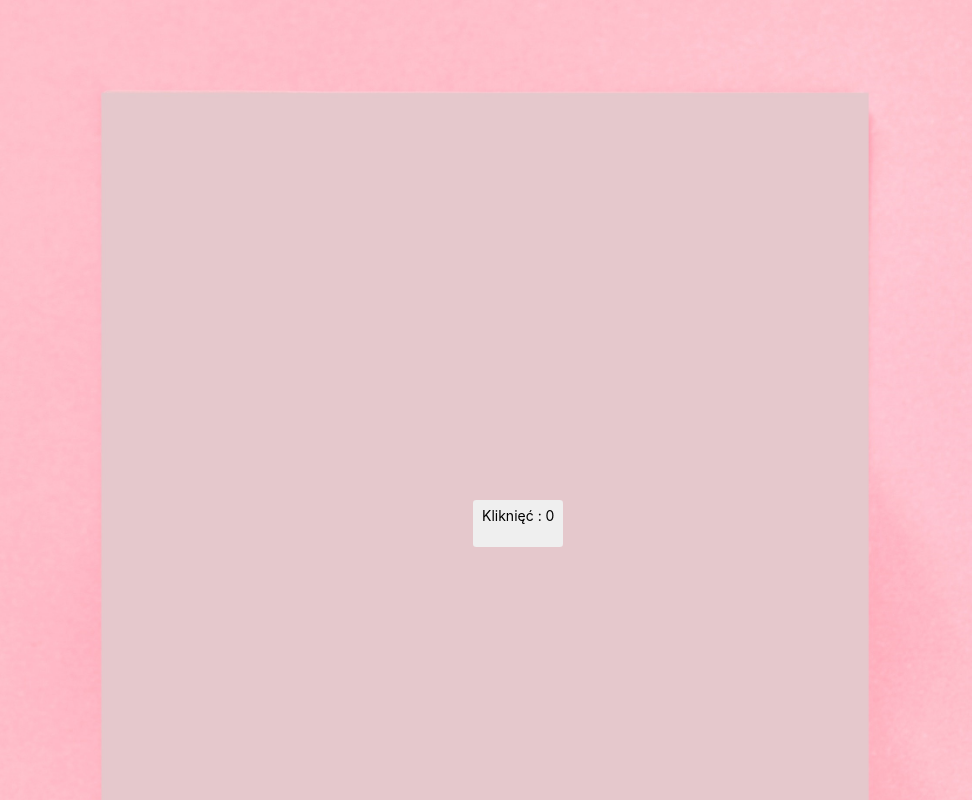
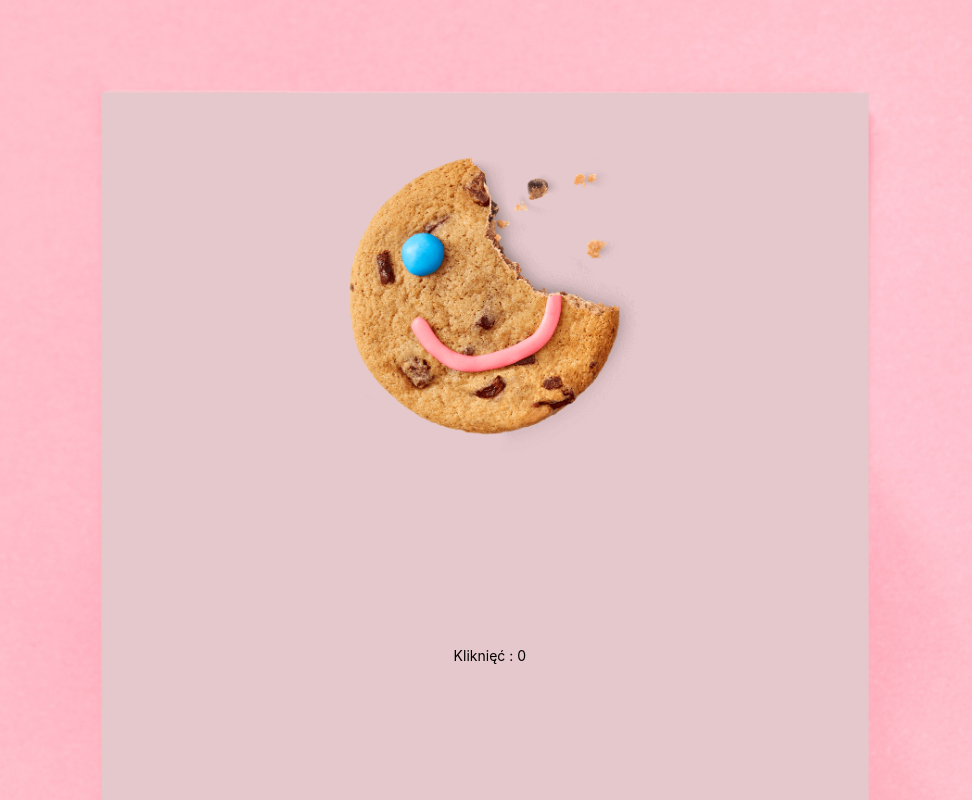
Before and after one commit to spiewakola/Cookie_clicker, a plain HTML site: page index.html in a window 1280 px wide. Shown: the whole page, without its empty margins (157-1129 px from the left). Drawn offline with nearby package versions, Linux system fonts and the light colour scheme.

Commit message:
initial commit

```diff
--- a/css/style.css
+++ b/css/style.css
@@ -16,13 +16,19 @@
         background-image: url("../img/cookie.png");
         background-repeat: no-repeat;
         background-position: top center;
-        width:100px;
-        height:100px;
+        width:400px;
+        height:400px;
         background-position:middle;
+        background-size:cover;
+        position:absolute;
+        left: calc(50% - 200px);
+        top:100px;
+        cursor:pointer;
 
       }
       #counter{
-        padding-top:400px;
-        padding-left:615px;
+        position:absolute;
+        top:80%;
+        left:47%;
 
       }
--- a/index.html
+++ b/index.html
@@ -29,7 +29,7 @@
     <div id="tlo" class="container-fluid" >
         <div id="cookie"></div>
         <div id="counter" >
-                <button type="button" class="btn btn-white btn-sm"><p>Kliknięć : <a id="clicks">0</a></p></button> </div>
+                <div  class="btn btn-white btn-sm">Kliknięć : <span id="clicks">0</span> </div>
 
 
     </div>
--- a/script.js
+++ b/script.js
@@ -1,9 +1,11 @@
-$(document).ready(function()
+$(document).ready(function() {
     var cookie = $("#cookie");
 
+    var clicks = 0;
     cookie.on("click", function(){
-        var clicks = 0;
+
         clicks += 1;
         document.getElementById("clicks").innerHTML = clicks;
 
-    };
+    });
+});
```
